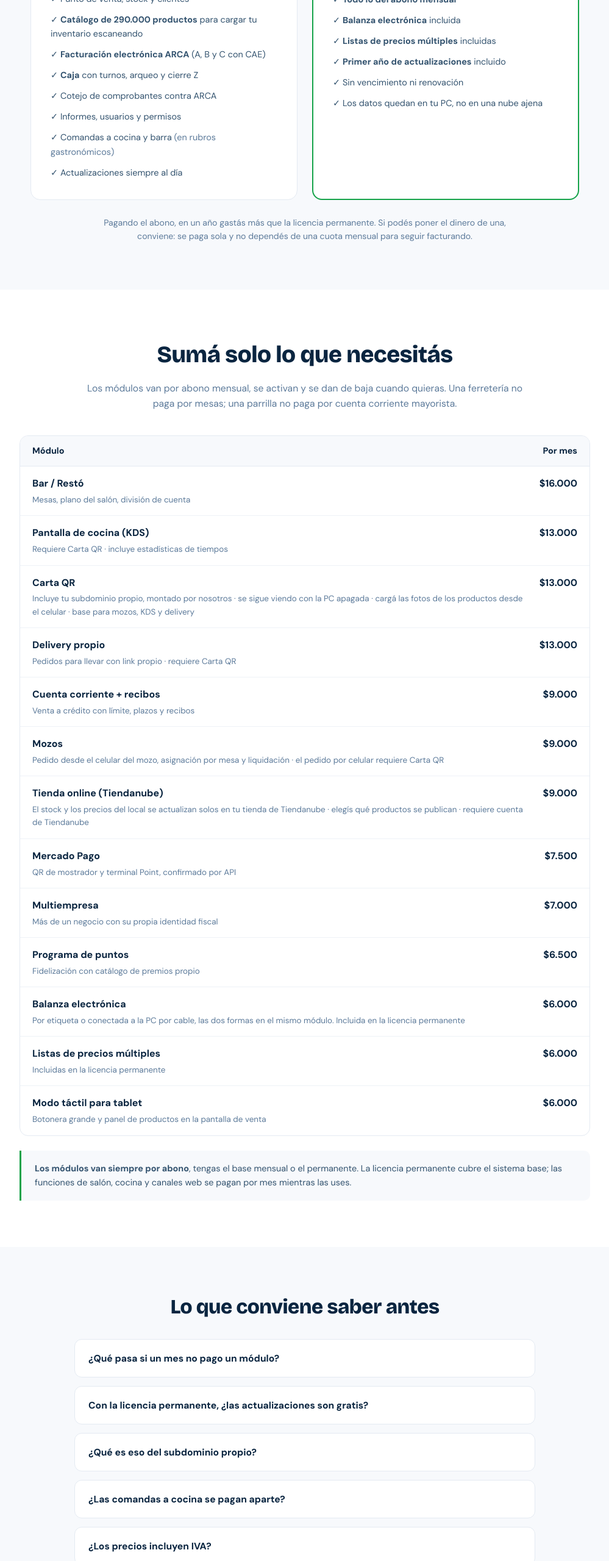
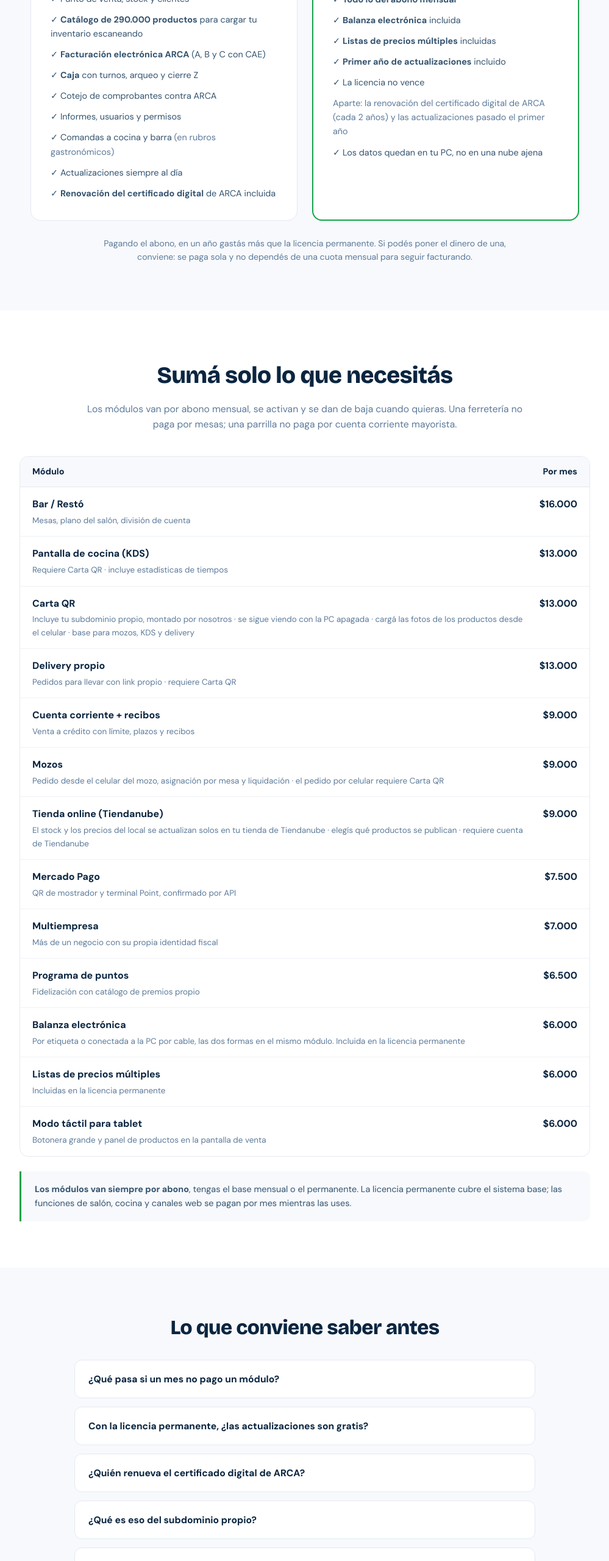
Before and after one commit to pabloandresparisi/avafac-web, a plain HTML site: page precios.html in a window 1280 px wide. Shown: the part 780-3340 px from the top of the page at 61% size, without its empty margins (140-1139 px from the left). Drawn offline with nearby package versions, Linux system fonts and the light colour scheme.

Commit message:
Precios: la renovación del certificado digital va incluida en el abono y aparte en la permanente
Co-Authored-By: Claude Sonnet 5.5 <noreply@anthropic.com>

```diff
--- a/precios.html
+++ b/precios.html
@@ -125,6 +125,7 @@
           <li>✓ Informes, usuarios y permisos</li>
           <li>✓ Comandas a cocina y barra <span style="color:#5c7a9a;">(en rubros gastronómicos)</span></li>
           <li>✓ Actualizaciones siempre al día</li>
+          <li>✓ <strong>Renovación del certificado digital</strong> de ARCA incluida</li>
         </ul>
       </div>
 
@@ -141,7 +142,8 @@
           <li>✓ <strong>Balanza electrónica</strong> incluida</li>
           <li>✓ <strong>Listas de precios múltiples</strong> incluidas</li>
           <li>✓ <strong>Primer año de actualizaciones</strong> incluido</li>
-          <li>✓ Sin vencimiento ni renovación</li>
+          <li>✓ La licencia no vence</li>
+          <li style="color:#5c7a9a;">Aparte: la renovación del certificado digital de ARCA (cada 2 años) y las actualizaciones pasado el primer año</li>
           <li>✓ Los datos quedan en tu PC, no en una nube ajena</li>
         </ul>
       </div>
@@ -242,6 +244,11 @@
       </details>
 
       <details style="background:#fff;border:1px solid #e4eaf2;border-radius:12px;padding:18px 22px;">
+        <summary style="font-weight:700;color:#0a2540;font-size:.98rem;">¿Quién renueva el certificado digital de ARCA?</summary>
+        <p style="margin-top:12px;font-size:.92rem;color:#5c7a9a;">Para facturar desde tu PC, ARCA exige un <strong>certificado digital que vence cada 2 años</strong>. ARCA lo emite sin costo, pero renovarlo es un trámite con varios pasos: pedirle la clave fiscal a tu contador, subir y bajar el archivo de ARCA, procesarlo y dejarlo funcionando en el sistema, ya sea conectándonos en forma remota o con el equipo en el local.<br><br><strong>Con el abono mensual la renovación está incluida</strong>: nos ocupamos nosotros y no pagás nada aparte. <strong>Con la licencia permanente es un servicio que se cobra</strong> cada vez que hay que renovarlo. Lo decimos de entrada para que no te enteres el día que se vence.</p>
+      </details>
+
+      <details style="background:#fff;border:1px solid #e4eaf2;border-radius:12px;padding:18px 22px;">
         <summary style="font-weight:700;color:#0a2540;font-size:.98rem;">¿Qué es eso del subdominio propio?</summary>
         <p style="margin-top:12px;font-size:.92rem;color:#5c7a9a;">Es tu dirección en internet, del estilo <strong>tunegocio.avafac.com.ar</strong>, que viene con el módulo Carta QR. Sirve para que el cliente entre a tu carta desde la calle, desde su casa o sentado en la mesa <strong>con sus propios datos móviles</strong>: sin ella, el QR solo funcionaría dentro del WiFi del local. La montamos y la configuramos nosotros — vos no tenés que contratar hosting, ni dominio, ni saber nada de redes. Tus datos siguen en tu PC: la dirección es apenas la puerta. Lo único que guardamos afuera es una copia de la carta —productos y precios—, para que tus clientes la puedan ver aunque la PC del local esté apagada.<br><br>Es además el cimiento de lo demás: el pedido por mozo desde el celular, la pantalla de cocina y el delivery propio funcionan sobre ese mismo servidor.</p>
       </details>
--- a/sitemap.xml
+++ b/sitemap.xml
@@ -8,7 +8,7 @@
   </url>
   <url>
     <loc>https://avafac.com.ar/precios.html</loc>
-    <lastmod>2026-09-29</lastmod>
+    <lastmod>2026-11-20</lastmod>
     <changefreq>monthly</changefreq>
     <priority>0.9</priority>
   </url>
```
